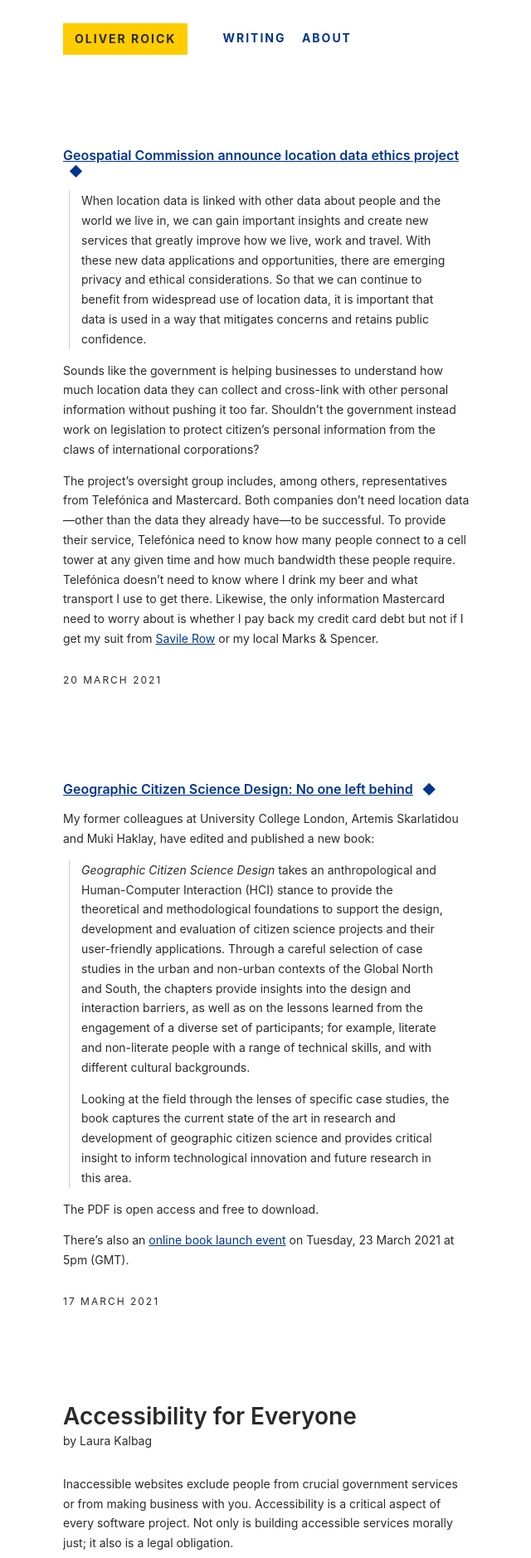
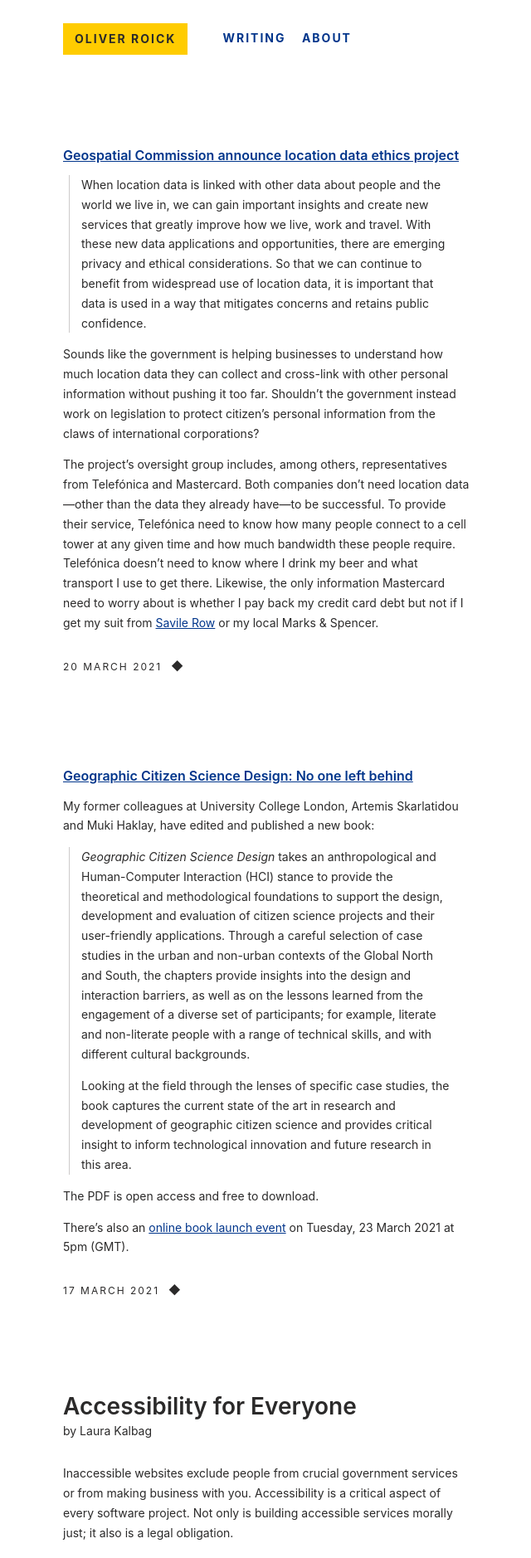
Before and after one commit to oliverroick/oliverroick.net, a Jekyll site: the page built from src/index.html, in a window 1280 px wide. Shown: the top 1878 px of the page at 83% size, without its empty margins (319-959 px from the left). Built offline with Jekyll 4.4.1, drawn with Linux system fonts in a browser that asks for light colours.

Commit message:
style: Put permalinks in footer

```diff
--- a/src/_layouts/link.html
+++ b/src/_layouts/link.html
@@ -8,5 +8,7 @@
     <div itemprop="articleBody">
         {{ content | replace: '=====', '' }}
     </div>
-    <time itemprop="datePublished" datetime="{{ page.date | date_to_xmlschema }}">{{ page.date | date_to_long_string }}</time>
+    <div class="article__meta">
+        <time itemprop="datePublished" datetime="{{ page.date | date_to_xmlschema }}">{{ page.date | date_to_long_string }}</time>
+    </div>
 </article>
--- a/src/_layouts/post.html
+++ b/src/_layouts/post.html
@@ -7,5 +7,7 @@
     <div itemprop="articleBody">
         {{ content | replace: '=====', '' }}
     </div>
-    <time itemprop="datePublished" datetime="{{ page.date | date_to_xmlschema }}">{{ page.date | date_to_long_string }}</time>
+    <div class="article__meta">
+        <time itemprop="datePublished" datetime="{{ page.date | date_to_xmlschema }}">{{ page.date | date_to_long_string }}</time>
+    </div>
 </article>
--- a/src/_layouts/reading.html
+++ b/src/_layouts/reading.html
@@ -27,6 +27,7 @@
     </div>
     <meta content="{{ page.url }}" itemprop="url">
     <meta content="{{ page.description }}" itemprop="description">
-
-    <time datetime="{{ page.date | date_to_xmlschema }}" itemprop="datePublished">{{ page.date | date_to_long_string }}</time>
+    <div class="article__meta">
+        <time datetime="{{ page.date | date_to_xmlschema }}" itemprop="datePublished">{{ page.date | date_to_long_string }}</time>
+    </div>
 </article>
--- a/src/css/roick.css
+++ b/src/css/roick.css
@@ -139,7 +139,7 @@
   margin-bottom: 0;
 }
 
-time, .time {
+time {
   text-transform: uppercase;
   letter-spacing: 2px;
   font-size: var(--font-s);
@@ -374,12 +374,6 @@
   margin-bottom: var(--gap-xs);
 }
 
-article h1 > a.link__permalink,
-article h2.h1 > a.link__permalink {
-  text-decoration: none;
-  margin-left: var(--gap-xs);
-}
-
 article:not(.link) h1 > a,
 article:not(.link) h2.h1 > a {
   color: var(--dark);
@@ -416,8 +410,18 @@
   margin-top: var(--gap-m);
 }
 
-article > time {
+.article__meta {
   margin-top: var(--gap-m);
+}
+
+.article__meta time {
+  display: inline;
+}
+
+.article__meta a {
+  text-decoration: none;
+  margin-left: var(--gap-xs);
+  color: var(--dark-800);
 }
 
 .footnotes {
--- a/src/index.html
+++ b/src/index.html
@@ -12,7 +12,6 @@
     <h2 class="h1">
         {% if post.layout == 'link' %}
             <a href="{{ post.link }}">{{ post.title }}</a>
-            <a href="{{ post.url }}" class="link__permalink" title="Permalink for {{ post.title }}">◆</a>
         {% else %}
             <a href="{{ post.url }}">{{ post.title }}</a>
         {% endif %}
@@ -20,6 +19,9 @@
     {% if post.author %}<p class="article__book_authors">by {{ post.author }}</p>{% endif %}
     {% if post.alternate %}<p class="article__alternate_title">{{ post.alternate }}</p>{% endif %}
     {{ post.content | replace: '=====', '' }}
-    <time datetime="{{ post.date | date_to_xmlschema }}">{{ post.date | date_to_long_string }}</time>
+    <div class="article__meta">
+        <time datetime="{{ post.date | date_to_xmlschema }}">{{ post.date | date_to_long_string }}</time>
+        <a href="{{ post.url }}" class="link__permalink" title="Permalink for {{ post.title }}">◆</a>
+    </div>
 </article>
 {% endfor %}
```
